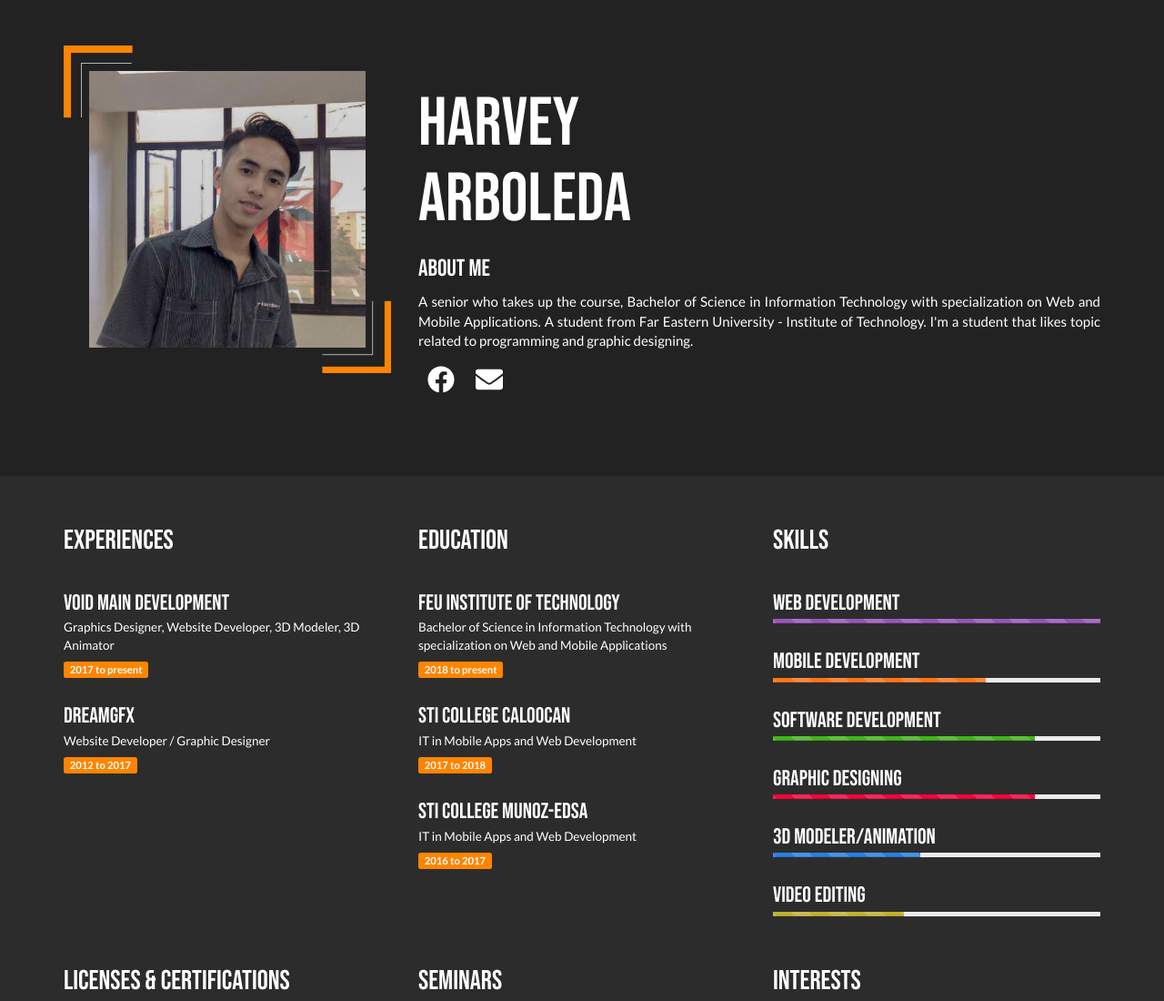
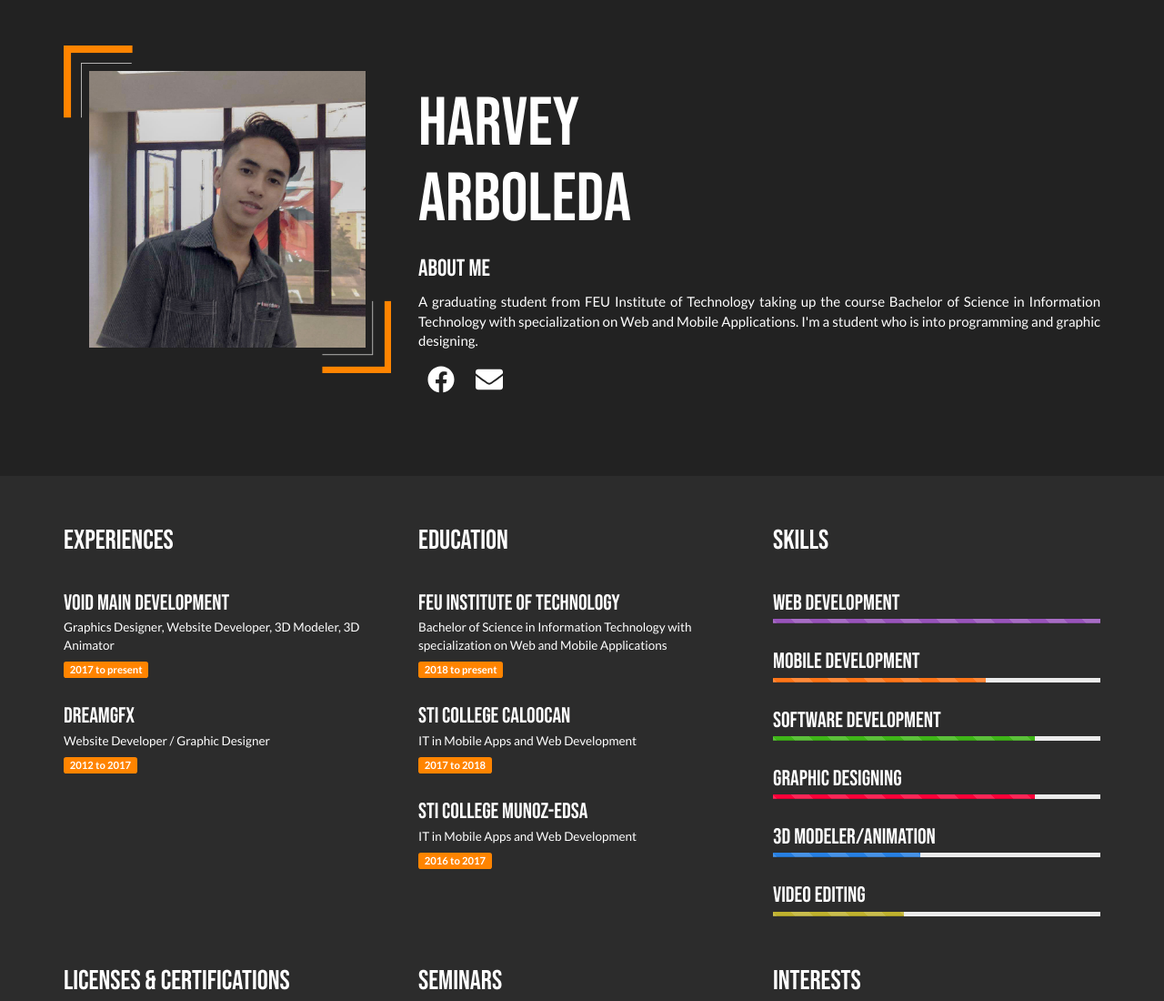
Before and after one commit to nazarenolyle/harveyarboleda.github.io, a plain HTML site: page index.html in a window 1280 px wide. Shown: the top 1100 px of the page at 91% size. Drawn offline with nearby package versions, Linux system fonts and the light colour scheme.

Commit message:
Update index.html

```diff
--- a/index.html
+++ b/index.html
@@ -36,7 +36,7 @@
 							<h3>About Me</h3>
 							<div class="row" style="margin-bottom: 15px;">
 								<div class="col-xs-12" style="text-align: justify;margin-bottom: 10px;">
-									A senior who takes up the course, Bachelor of Science in Information Technology with specialization on Web and Mobile Applications. A student from Far Eastern University - Institute of Technology. I'm a student that likes topic related to programming and graphic designing.								</div>
+									A graduating student from FEU Institute of Technology taking up the course Bachelor of Science in Information Technology with specialization on Web and Mobile Applications. I'm a student who is into programming and graphic designing.								</div>
 								<div class="col-xs-12">
 									<a href="https://www.facebook.com/IIllIIllIIllII/" class="social-media"><i class="fab fa-facebook"></i></a>
 									<a href="mailto:201811816@fit.edu.ph" class="social-media"><i class="fas fa-envelope"></i></a>
```
